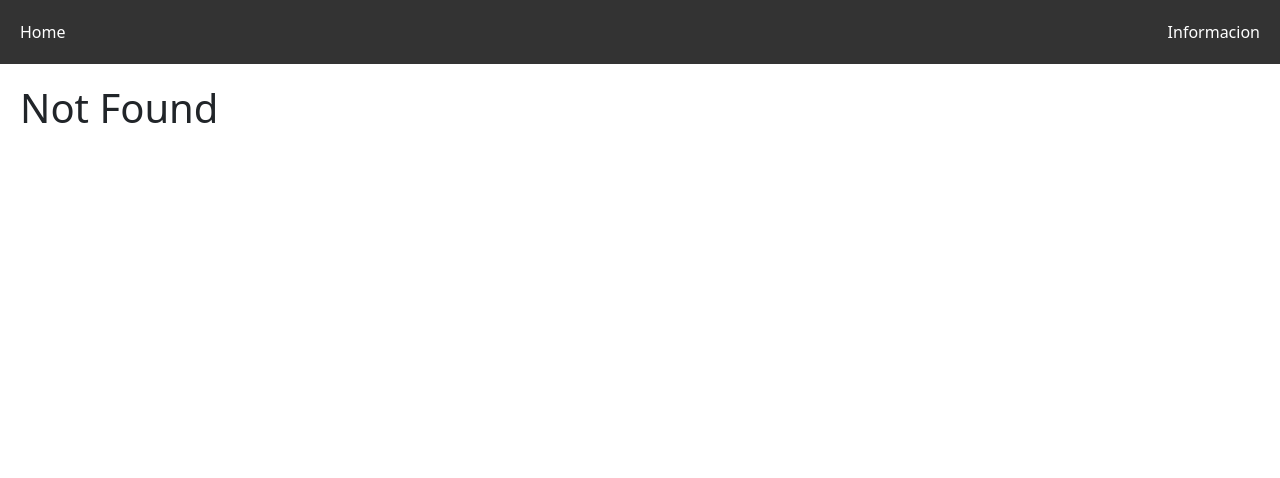
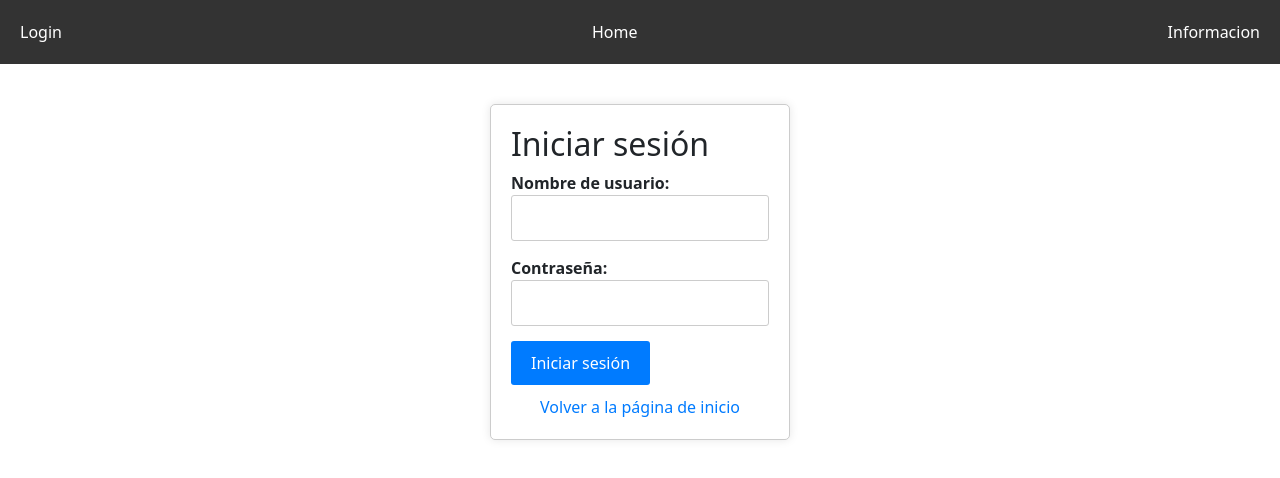
Before and after one commit to Tanardium/TP8-Out-of-the-Box, a React (Create React App) app: page /login in a window 1280 px wide. Before the commit this address had no page. Shown: the top 478 px of the page. Built offline with nearby package versions, Linux system fonts and the light colour scheme.

Commit message:
login visual

```diff
--- a/src/App.js
+++ b/src/App.js
@@ -5,12 +5,14 @@ import Informacion from './Components/Informacion';
 import 'bootstrap/dist/css/bootstrap.min.css';
 import './App.css';
 import { BrowserRouter, Routes, Route } from 'react-router-dom'; // Asegúrate de importar los componentes necesarios para el enrutamiento
+import Login from './LoginPage';
 
 function App() {
   return (
       <BrowserRouter>
       <Routes>
-         <Route path='/' element={<Layout />}> {/* Esta siempre */}
+      <Route path='/login' element={<Login />}></Route>
+      <Route path='/' element={<Layout />}> {/* Esta siempre */}
           <Route index element={<Home />}></Route> {/* Index */}
           <Route path='/informacion' element={<Informacion />} ></Route>
           <Route path='*' element={<h1>Not Found</h1>} ></Route>
--- a/src/Components/Layout.jsx
+++ b/src/Components/Layout.jsx
@@ -7,6 +7,7 @@ const Layout = () => {
     <React.Fragment>
         <div>
             <nav className='navbar'>
+                <Link to={'/login'} className='nav-link'>Login</Link>
                 <Link to={'/'} className='nav-link'>Home</Link>
                 <Link to={'/informacion'} className='nav-link'>Informacion</Link>
             </nav>
--- /dev/null
+++ b/src/Components/Login.jsx
@@ -0,0 +1,59 @@
+import React, { useState } from 'react';
+import { useAuth } from '../context/AuthContext';
+import { Link, useNavigate } from 'react-router-dom';
+
+function Login() {
+  const { login } = useAuth();
+  const navigate = useNavigate();
+
+  const [username, setUsername] = useState('');
+  const [password, setPassword] = useState('');
+
+  const handleUsernameChange = (e) => {
+    setUsername(e.target.value);
+  };
+
+  const handlePasswordChange = (e) => {
+    setPassword(e.target.value);
+  };
+
+  const handleSubmit = (e) => {
+    e.preventDefault();
+    login({ username });
+    navigate('/dashboard');
+  };
+
+  return (
+    <div className="card">
+      <h2>Iniciar sesión</h2>
+      <form onSubmit={handleSubmit}>
+        <div className="form-group">
+          <label htmlFor="username">Nombre de usuario:</label>
+          <input
+            type="text"
+            id="username"
+            name="username"
+            value={username}
+            onChange={handleUsernameChange}
+            required
+          />
+        </div>
+        <div className="form-group">
+          <label htmlFor="password">Contraseña:</label>
+          <input
+            type="password"
+            id="password"
+            name="password"
+            value={password}
+            onChange={handlePasswordChange}
+            required
+          />
+        </div>
+        <button type="submit">Iniciar sesión</button>
+      </form>
+      <Link to="/" className="link">Volver a la página de inicio</Link>
+    </div>
+  );
+}
+
+export default Login;
--- /dev/null
+++ b/src/LoginDiseño.css
@@ -0,0 +1,46 @@
+.card {
+    width: 300px;
+    margin: 0 auto;
+    padding: 20px;
+    border: 1px solid #ccc;
+    border-radius: 5px;
+    box-shadow: 0px 0px 10px rgba(0, 0, 0, 0.1);
+  }
+
+  .form-group {
+    margin-bottom: 15px;
+  }
+
+  label {
+    display: block;
+    font-weight: bold;
+  }
+
+  input[type="text"],
+  input[type="password"] {
+    width: 100%;
+    padding: 10px;
+    border: 1px solid #ccc;
+    border-radius: 3px;
+  }
+
+  button[type="submit"] {
+    background-color: #007bff;
+    color: #fff;
+    border: none;
+    border-radius: 3px;
+    padding: 10px 20px;
+    cursor: pointer;
+  }
+
+  button[type="submit"]:hover {
+    background-color: #0056b3;
+  }
+
+  .link {
+    display: block;
+    text-align: center;
+    margin-top: 10px;
+    text-decoration: none;
+    color: #007bff;
+  }
--- /dev/null
+++ b/src/LoginPage.js
@@ -0,0 +1,15 @@
+import React, { Fragment } from "react";
+import Layout from "./Components/Layout";
+import Login from "./Components/Login";
+import LoginDiseño from "./LoginDiseño.css"
+
+const LoginPage = () => {
+    return (
+        <Fragment>
+        <Layout />
+            <Login />
+        </Fragment>
+    )
+}
+
+export default LoginPage;
--- /dev/null
+++ b/src/context/AuthContext.js
@@ -0,0 +1,28 @@
+import React, { createContext, useContext, useState } from 'react';
+
+const AuthContext = createContext();
+
+export const useAuth = () => {
+  return useContext(AuthContext);
+};
+
+export const AuthProvider = ({ children }) => {
+  const [user, setUser] = useState(null);
+
+  const login = (userData) => {
+    // Aquí puedes realizar la lógica de autenticación
+    // Por ahora, simplemente establecemos el usuario en algún valor
+    setUser(userData);
+  };
+
+  const logout = () => {
+    // Implementa la lógica para cerrar la sesión (si es necesario)
+    setUser(null);
+  };
+
+  return (
+    <AuthContext.Provider value={{ user, login, logout }}>
+      {children}
+    </AuthContext.Provider>
+  );
+};
--- a/src/index.js
+++ b/src/index.js
@@ -1,13 +1,17 @@
 import React from 'react';
 import ReactDOM from 'react-dom/client';
 import './index.css';
+import { BrowserRouter as Router } from 'react-router-dom';
 import App from './App';
 import reportWebVitals from './reportWebVitals';
+import { AuthProvider } from './context/AuthContext';
 
 const root = ReactDOM.createRoot(document.getElementById('root'));
 root.render(
   <React.StrictMode>
+    <AuthProvider>
     <App />
+    </AuthProvider>
   </React.StrictMode>
 );
 
```
